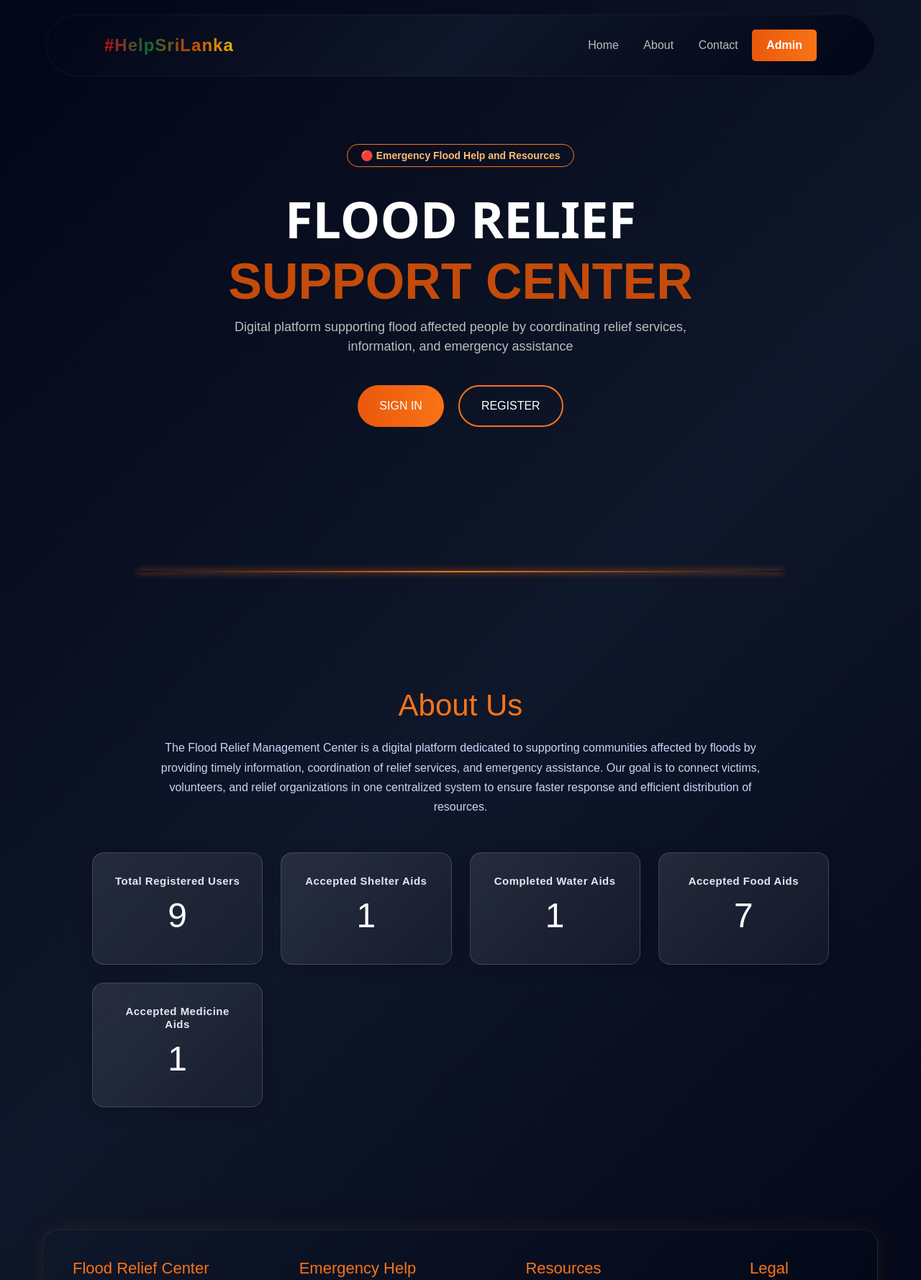
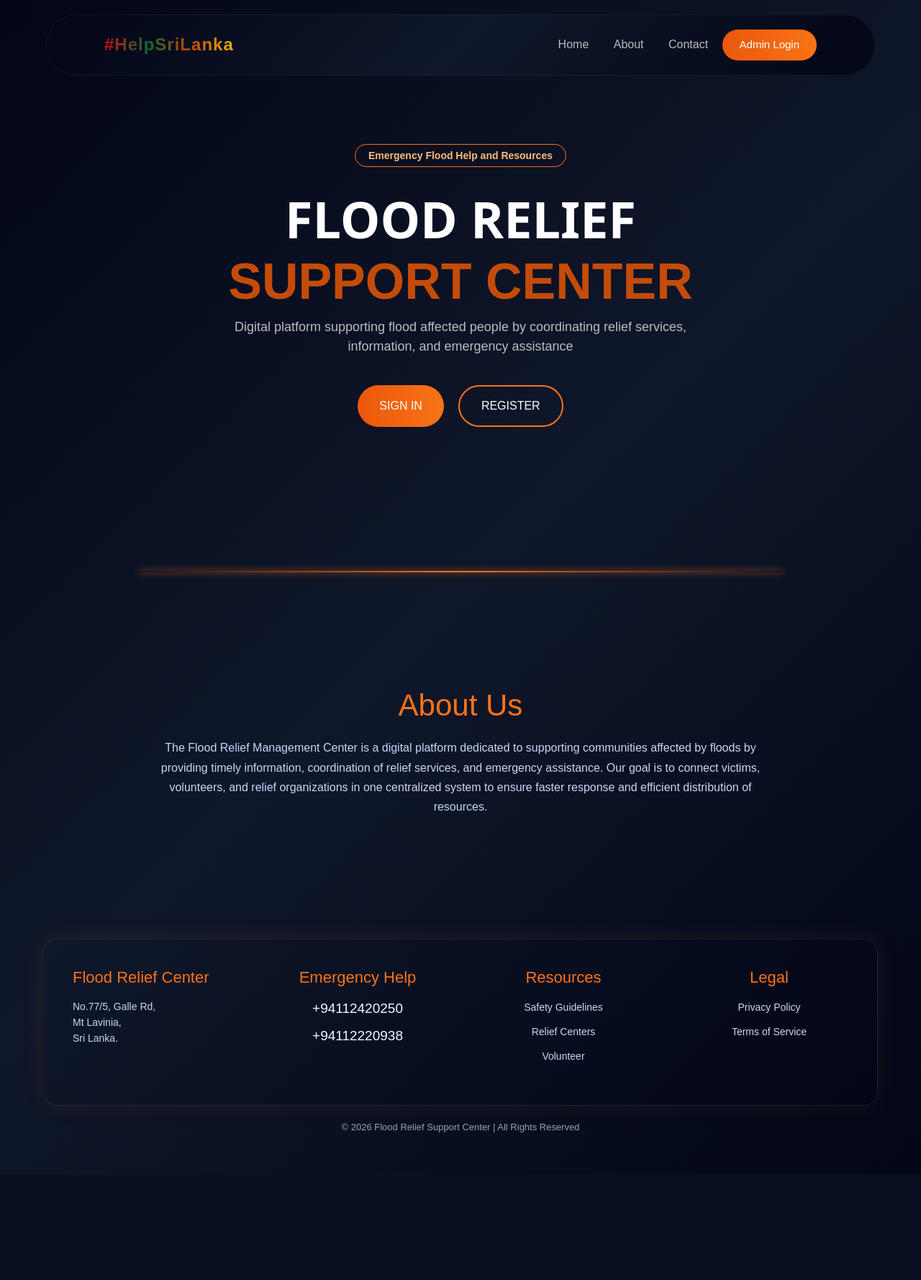
Before and after one commit to Kusalranasinghe/Flood-Relief-Management-System, a PHP site: page / in a window 1280 px wide. Shown: the top 1778 px of the page at 72% size. After the commit the page ends 1573 px from the top, so only its background shows below. Run offline with PHP 8.4, Linux system fonts and the light colour scheme; a user stored in the database is signed in; data comes from the database, SQL or seed files in the repository.

Commit message:
Complete user login page

```diff
--- a/index.php
+++ b/index.php
@@ -1,9 +1,3 @@
-<?php
-
-include 'database.php';
-
-?>
-
 <!DOCTYPE html>
 <html lang="en">
 
@@ -25,23 +19,13 @@ include 'database.php';
             <a href="index.php">Home</a>
             <a href="#about">About</a>
             <a href="#footer">Contact</a>
-
-            <button class="start-btn" onclick="window.location.href='adminlogin.php'">Admin</button>
-
-
+            <button class="btn-login" style="width:auto;padding:10px 24px;" onclick="window.location.href='adminlogin.php'">Admin Login</button>
         </nav>
-
-
-
     </header>
 
-
     <section class="hero">
-
-        <div class="badge">🔴 Emergency Flood Help and Resources</div>
-
+        <div class="badge"> Emergency Flood Help and Resources</div>
         <h1>
-
             FLOOD RELIEF<br>
             <span>SUPPORT CENTER</span>
         </h1>
@@ -73,75 +57,6 @@ include 'database.php';
                 ensure faster response and efficient distribution of resources.
             </p>
 
-            <div class="stats-grid">
-
-                <!-- Registered Users -->
-                <div class="stat-card">
-                    <h5>Total Registered Users</h5>
-
-                    <?php
-                    $sql = "SELECT COUNT(*) AS total_users FROM users";
-                    $result = mysqli_query($conn, $sql);
-                    $row = mysqli_fetch_assoc($result);
-                    ?>
-
-                    <h2><?php echo $row['total_users']; ?></h2>
-                </div>
-
-                <!-- Shelter -->
-                <div class="stat-card">
-                    <h5>Accepted Shelter Aids</h5>
-
-                    <?php
-                    $sql = "SELECT COUNT(*) AS house_request FROM requests WHERE type='shelter' AND status='accepted'";
-                    $result = mysqli_query($conn, $sql);
-                    $row = mysqli_fetch_assoc($result);
-                    ?>
-
-                    <h2><?php echo $row['house_request']; ?></h2>
-                </div>
-
-                <!-- Water -->
-                <div class="stat-card">
-                    <h5>Completed Water Aids</h5>
-
-                    <?php
-                    $sql = "SELECT COUNT(*) AS water_request FROM requests WHERE type='water' AND status='accepted'";
-                    $result = mysqli_query($conn, $sql);
-                    $row = mysqli_fetch_assoc($result);
-                    ?>
-
-                    <h2><?php echo $row['water_request']; ?></h2>
-                </div>
-
-                <!-- Food -->
-                <div class="stat-card">
-                    <h5>Accepted Food Aids</h5>
-
-                    <?php
-                    $sql = "SELECT COUNT(*) AS food_request FROM requests WHERE type='food' AND status='accepted'";
-                    $result = mysqli_query($conn, $sql);
-                    $row = mysqli_fetch_assoc($result);
-                    ?>
-
-                    <h2><?php echo $row['food_request']; ?></h2>
-                </div>
-
-                <!-- Medicine -->
-                <div class="stat-card">
-                    <h5>Accepted Medicine Aids</h5>
-
-                    <?php
-                    $sql = "SELECT COUNT(*) AS med_request FROM requests WHERE type='medicine' AND status='accepted'";
-                    $result = mysqli_query($conn, $sql);
-                    $row = mysqli_fetch_assoc($result);
-                    ?>
-
-                    <h2><?php echo $row['med_request']; ?></h2>
-                </div>
-
-            </div>
-
         </div>
 
     </section>
--- a/script.js
+++ b/script.js
@@ -1,3 +1,4 @@
+//confirmatio, succes helpers
 function confirmAction(message) {
     return confirm(message);
 }
@@ -6,17 +7,21 @@ function showSuccess(message) {
     alert(message);
 }
 
-window.addEventListener('scroll', function() {
+//navbar scroll
+window.addEventListener('scroll', function () {
     const nav = document.querySelector('.navbar');
+    if (nav) {
         if (window.scrollY > 50) {
             nav.classList.add('scrolled');
         } else {
             nav.classList.remove('scrolled');
         }
+    }
 });
+
+//ds div
 function fetchDivisions(districtName) {
     var dsSelect = document.getElementById("ds_select");
-
     if (districtName === "") {
         dsSelect.innerHTML = '<option value="">Select District First</option>';
         return;
@@ -24,8 +29,7 @@ function fetchDivisions(districtName) {
     var xhr = new XMLHttpRequest();
     xhr.open("POST", "get_divisions.php", true);
     xhr.setRequestHeader("Content-type", "application/x-www-form-urlencoded");
-
-    xhr.onreadystatechange = function() {
+    xhr.onreadystatechange = function () {
         if (xhr.readyState == 4 && xhr.status == 200) {
             dsSelect.innerHTML = xhr.responseText;
         }
@@ -33,6 +37,7 @@ function fetchDivisions(districtName) {
     xhr.send("district=" + districtName);
 }
 
+//mobile validation
 const phoneInput = document.getElementById('phone_input');
 const phoneError = document.getElementById('phone_error');
 
@@ -40,7 +45,7 @@ if (phoneInput) {
     phoneInput.addEventListener('input', function () {
         this.value = this.value.replace(/[^0-9]/g, '').slice(0, 9);
         if (this.value.length > 0 && this.value.length < 9) {
-            phoneError.textContent = 'Please enter exactly 9 digits.';
+            phoneError.textContent = '⚠️ Please enter exactly 9 digits.';
             phoneError.style.display = 'block';
         } else {
             phoneError.style.display = 'none';
@@ -49,20 +54,21 @@ if (phoneInput) {
 
     phoneInput.addEventListener('keypress', function (e) {
         if (!/[0-9]/.test(e.key)) {
-            phoneError.textContent = 'Numbers only. Letters are not allowed.';
+            phoneError.textContent = '⚠️ Numbers only. Letters are not allowed.';
             phoneError.style.display = 'block';
             e.preventDefault();
         }
     });
 }
 
+//family memeber validstion
 const membersInput = document.getElementById('members_input');
 const membersError = document.getElementById('members_error');
 
 if (membersInput) {
     membersInput.addEventListener('input', function () {
         if (this.value <= 0 || this.value === '') {
-            membersError.textContent = 'Must be a positive number (greater than 0).';
+            membersError.textContent = '⚠️ Must be a positive number (greater than 0).';
             membersError.style.display = 'block';
         } else {
             membersError.style.display = 'none';
@@ -71,7 +77,7 @@ if (membersInput) {
 
     membersInput.addEventListener('keypress', function (e) {
         if (!/[0-9]/.test(e.key)) {
-            membersError.textContent = 'Numbers only. Letters are not allowed.';
+            membersError.textContent = '⚠️ Numbers only. Letters are not allowed.';
             membersError.style.display = 'block';
             e.preventDefault();
         }
--- a/styles.css
+++ b/styles.css
@@ -543,14 +543,6 @@ body {
   background: rgba(255, 255, 255, 0.05);
 }
 
-.btn-delete {
-  padding: 6px 12px;
-  background: #ef4444;
-  color: white;
-  text-decoration: none;
-  border-radius: 6px;
-}
-
 .dashboard-buttons {
   margin-top: 25px;
   display: flex;
@@ -755,7 +747,7 @@ body {
     text-decoration: underline;
 }
 
-/* ===== TOPBAR BUTTON STYLES ===== */
+
 .btn-nav-white {
     background: rgba(255, 255, 255, 0.06);
     border: 1px solid rgba(255, 255, 255, 0.15);
@@ -780,7 +772,7 @@ body {
     color: #fca5a5;
     transform: translateY(-1px);
 }
-/* ===== ADMIN PROFILE ===== */
+
 .admin-profile {
     display: flex;
     align-items: center;
@@ -813,7 +805,6 @@ body {
     white-space: nowrap;
 }
 
-/* ===== REPORT ACTION BUTTONS ===== */
 .report-actions {
     display: flex;
     justify-content: space-between;
@@ -856,7 +847,6 @@ body {
     color: white;
 }
 
-/* ===== REPORT PAGE STYLES ===== */
 .report-header-block {
     display: flex;
     justify-content: space-between;
```
Also changed, not shown: userlogin.php (+40 -59 lines). Lines whose indentation alone changed are shown as unchanged.
